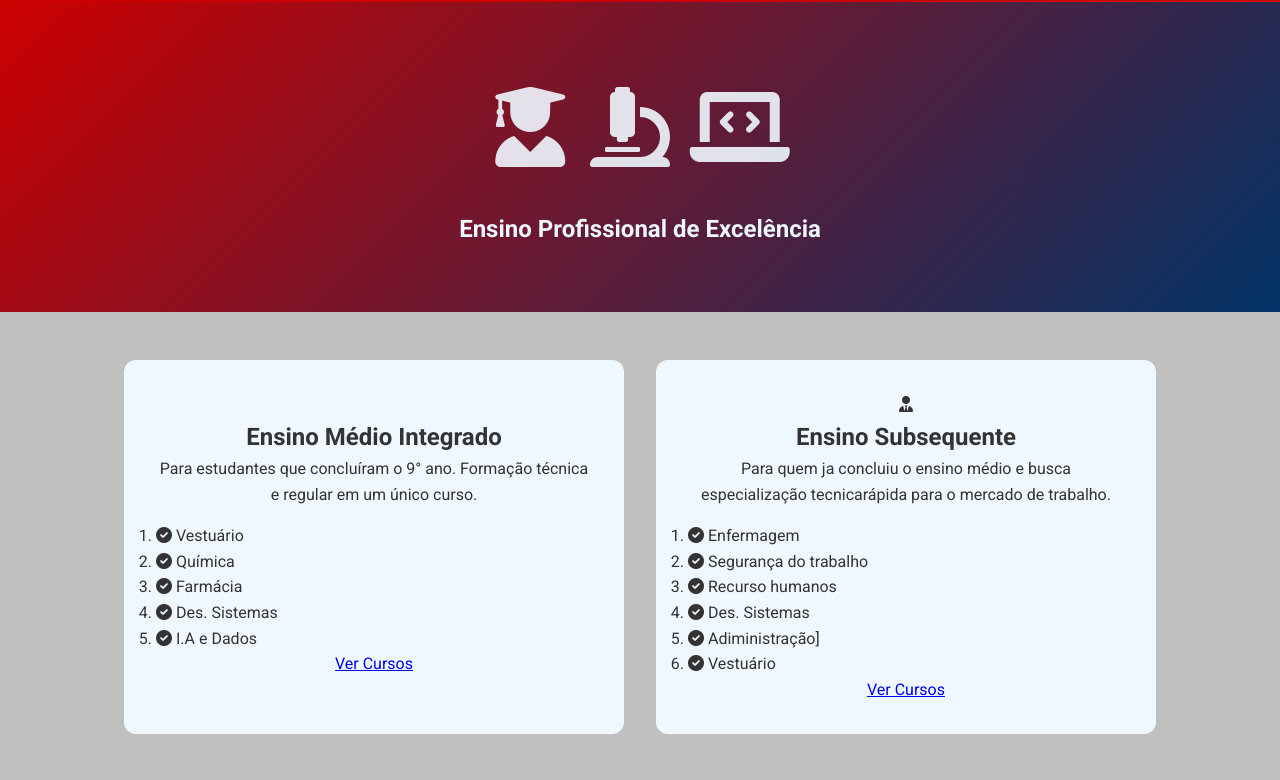
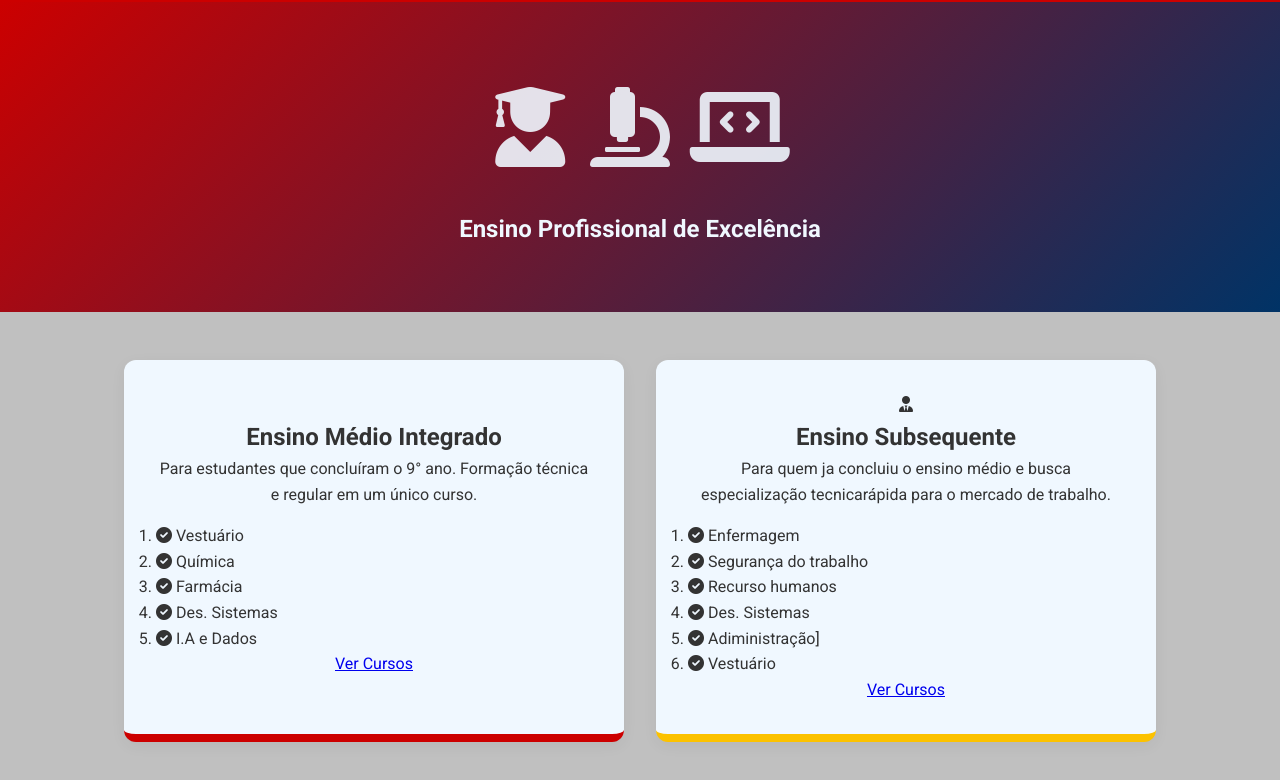
Before and after one commit to novaesrocha-a11y/NovaesRocha, a plain HTML site: page index.html in a window 1280 px wide. Shown: the part 70-850 px from the top of the page. Drawn offline with Linux system fonts and the light colour scheme.

Commit message:
Add files via upload

```diff
--- a/style.css
+++ b/style.css
@@ -68,9 +68,13 @@ header{
     max-width: 500px;
     text-align: center;
     transition: transform 0.3s ease;
-    boox-shadow: 0 4px 15px rgba(0, 0, 0, 0.05);
+border-bottom: 8px solid var(--vermelho-ceep);
+    box-shadow: 0 4px 15px rgba(0, 0, 0, 0.05);
 }
 .card-categoria.subsequente{
     border-color: var(--amarelo-ceep);
-}rder-bottom: 8px solid var(--vermelho-ceep);
-    b
+}
+
+.card-categoria:hover{
+    transform: translateY(-10px);
+}
```
